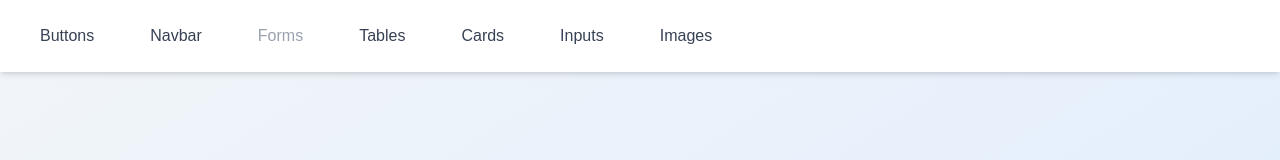
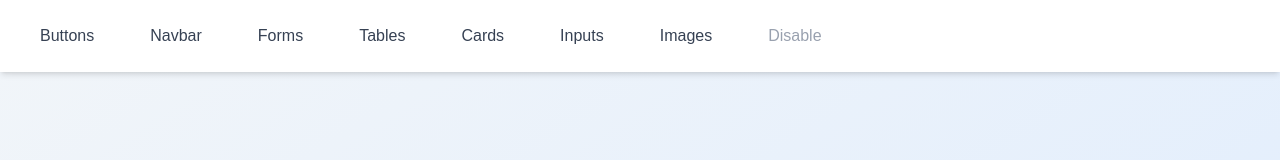
Before and after one commit to Prohor722/tailwind_compoenets, a Next.js app: page /image in a window 1280 px wide. Shown: the top 160 px of the page. Built offline with nearby package versions, Linux system fonts and the light colour scheme.

Commit message:
form in layout added

```diff
--- a/app/navbar/navbar-home-layout.tsx
+++ b/app/navbar/navbar-home-layout.tsx
@@ -7,11 +7,12 @@ import { Menu, X } from 'lucide-react';
 const navLinks = [
   { href: '/button', label: 'Buttons' },
   { href: '/navbar', label: 'Navbar' },
-  { href: '/form', label: 'Forms', disabled: true },
+  { href: '/form', label: 'Forms' },
   { href: '/table', label: 'Tables' },
   { href: '/card', label: 'Cards' },
   { href: '/input-field', label: 'Inputs' },
   { href: '/image', label: 'Images' },
+  { href: '/', label: 'Disable', disabled: true },
 
 ];
 
```
